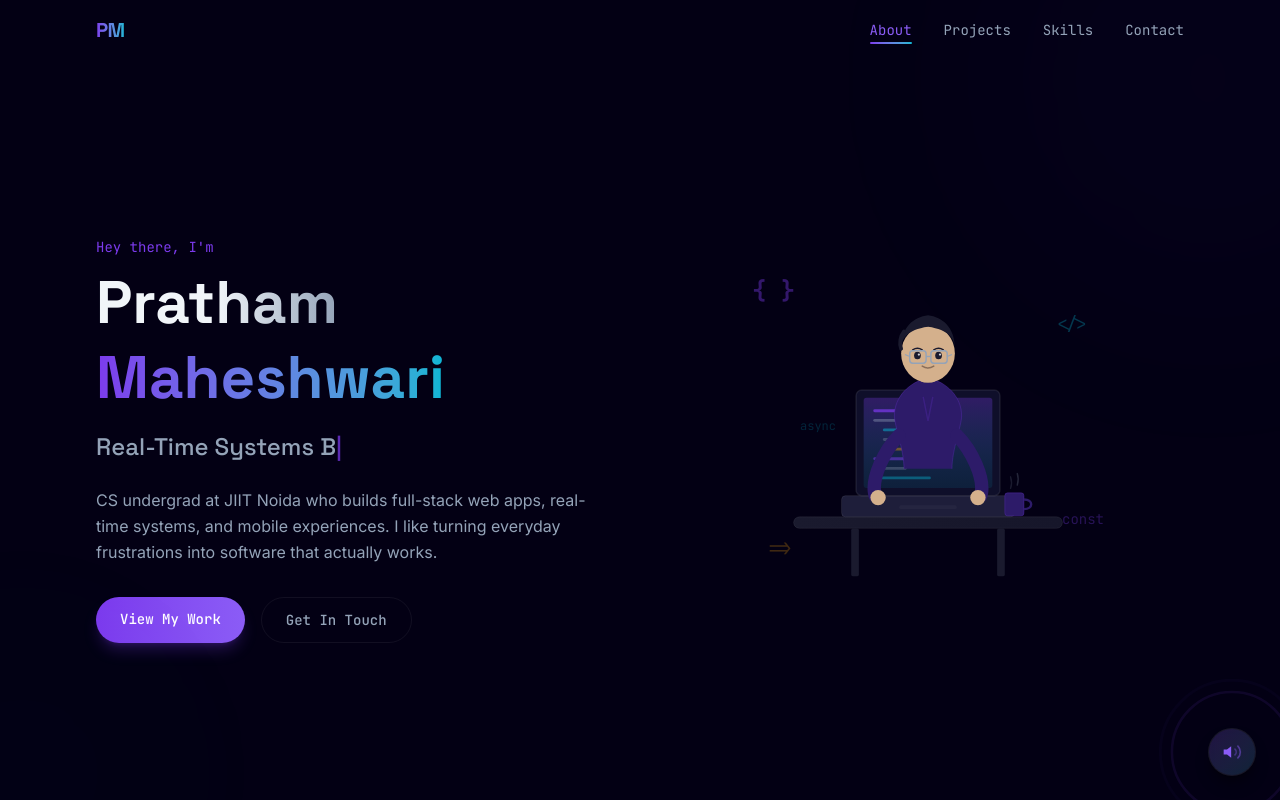
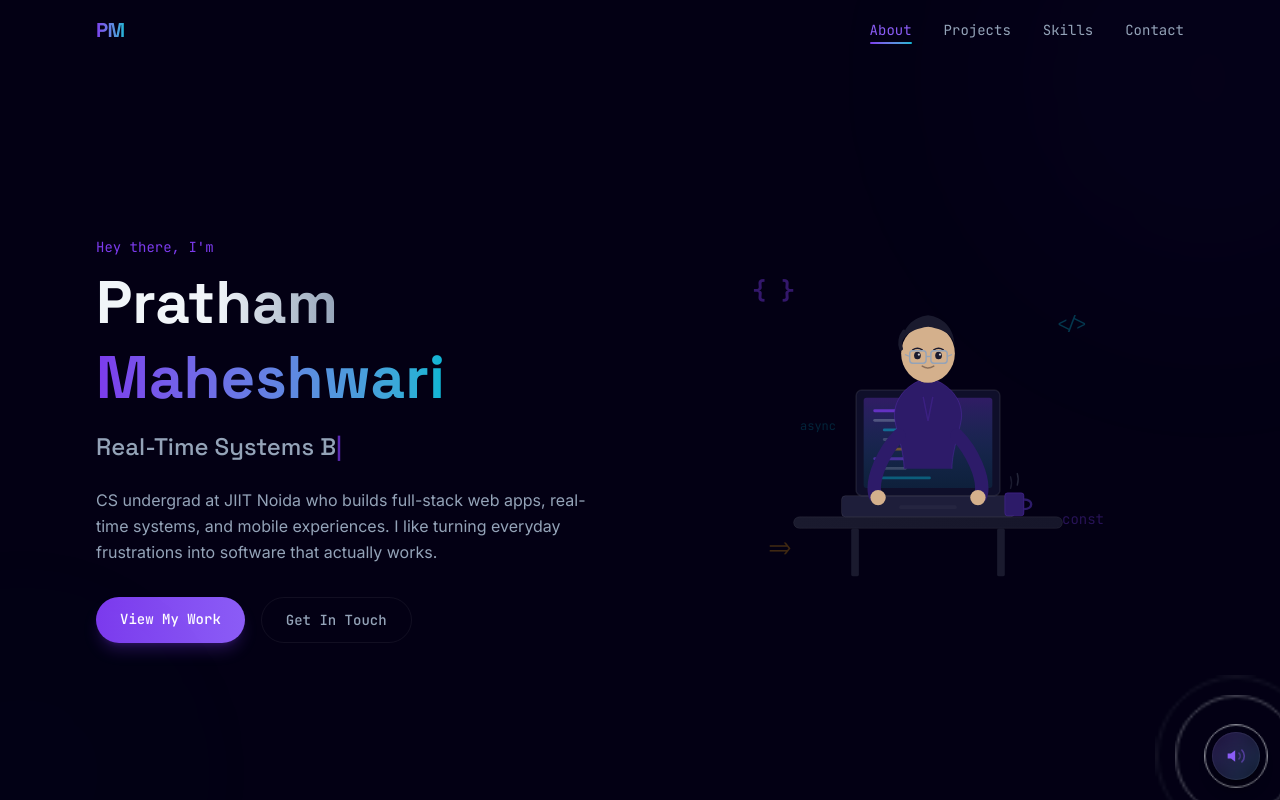
Before and after one commit to Pratham5555/Pratham_Portfolio, a Next.js app: page / in a window 1280 px wide. Both pictures are taken after a click on the button "Play ambient sound". Shown: the top 800 px of the page. Built offline with nearby package versions, Linux system fonts and the light colour scheme.

Commit message:
fix: stable sound button — css-only rings, fixed size container, safe-area insets

```diff
--- a/src/app/globals.css
+++ b/src/app/globals.css
@@ -30,6 +30,9 @@ body {
   background-color: #030014;
   color: #f1f5f9;
   font-family: var(--font-sans), system-ui, sans-serif;
+  /* Prevents scrollbar appearance from shifting fixed elements */
+  scrollbar-gutter: stable;
+  overflow-x: clip;
 }
 
 ::-webkit-scrollbar {
@@ -77,3 +80,22 @@ body {
     transform: rotate(360deg);
   }
 }
+
+/* Sound button pulse rings — CSS-only so they never affect layout */
+@keyframes sound-ring {
+  0% {
+    transform: scale(1);
+    opacity: 0.65;
+  }
+  100% {
+    transform: scale(3.6);
+    opacity: 0;
+  }
+}
+
+.sound-ring {
+  animation: none;
+}
+.sound-ring.active {
+  animation: sound-ring 2.6s ease-out infinite;
+}
--- a/src/components/ui/SoundToggle.tsx
+++ b/src/components/ui/SoundToggle.tsx
@@ -1,7 +1,7 @@
 "use client";
 
 import { useState, useEffect, useRef, useCallback } from "react";
-import { motion, AnimatePresence } from "framer-motion";
+import { motion } from "framer-motion";
 
 // A-minor pentatonic: A4, C5, E5, G5, A5, C6
 const ARPEGGIO_NOTES = [440, 523.25, 659.25, 783.99, 880, 1046.5];
@@ -106,7 +106,7 @@ function startArpeggio(
       env.gain.linearRampToValueAtTime(0.038, nextTime + 0.05);
       env.gain.exponentialRampToValueAtTime(0.0001, nextTime + NOTE_SPACING * 0.88);
       osc.connect(env);
-      env.connect(delay); // feed through reverb tail
+      env.connect(delay);
       env.connect(master);
       osc.start(nextTime);
       osc.stop(nextTime + NOTE_SPACING);
@@ -182,53 +182,59 @@ export function SoundToggle() {
   }, []);
 
   return (
-    <div className="fixed bottom-6 right-6 z-50 h-12 w-12">
-      {/* Pulsing rings — absolutely positioned so they never affect container size */}
-      <AnimatePresence>
-        {isPlaying &&
-          [0, 1, 2].map((i) => (
-            <motion.span
-              key={i}
-              className="pointer-events-none absolute inset-0 rounded-full border border-violet/30"
-              initial={{ scale: 1, opacity: 0.7 }}
-              animate={{ scale: 2.8 + i * 0.6, opacity: 0 }}
-              transition={{
-                duration: 2.8,
-                delay: i * 0.9,
-                repeat: Infinity,
-                ease: "easeOut" as const,
-              }}
-              style={{ transformOrigin: "center" }}
-            />
-          ))}
-      </AnimatePresence>
+    /*
+     * Outer shell: fixed position, explicit pixel size so it NEVER
+     * recalculates from children. overflow-visible so rings paint
+     * outside without creating a scroll-trigger.
+     * Safe-area padding for iOS notches/home bars.
+     */
+    <div
+      className="fixed z-50"
+      style={{
+        bottom: "max(1.25rem, env(safe-area-inset-bottom, 1.25rem))",
+        right: "max(1.25rem, env(safe-area-inset-right, 1.25rem))",
+        width: 48,
+        height: 48,
+        /* Promote to its own GPU layer — prevents repaint jank */
+        willChange: "transform",
+        transform: "translateZ(0)",
+      }}
+    >
+      {/*
+       * Pulse rings: always in DOM (no AnimatePresence / no DOM
+       * insertion jank). Active state is toggled via CSS class so
+       * the browser handles the animation entirely on the compositor
+       * thread — zero JS involvement, zero layout impact.
+       * animation-delay staggers the three rings.
+       */}
+      {[0, 1, 2].map((i) => (
+        <span
+          key={i}
+          className={`sound-ring pointer-events-none absolute inset-0 rounded-full border border-violet/30${isPlaying ? " active" : ""}`}
+          style={{
+            animationDelay: `${i * 0.85}s`,
+            transformOrigin: "center center",
+          }}
+        />
+      ))}
 
+      {/* Inner glow overlay — always mounted, opacity toggled smoothly */}
+      <motion.div
+        className="pointer-events-none absolute inset-0 rounded-full bg-gradient-to-br from-violet/25 to-cyan/20"
+        animate={{ opacity: isPlaying ? 1 : 0 }}
+        transition={{ duration: 0.5 }}
+      />
+
+      {/* The actual button — absolute inset-0 so it never resizes the container */}
       <motion.button
         onClick={toggle}
-        whileHover={{ scale: 1.12 }}
-        whileTap={{ scale: 0.92 }}
+        whileHover={{ scale: 1.1 }}
+        whileTap={{ scale: 0.9 }}
         aria-label={isPlaying ? "Mute ambient sound" : "Play ambient sound"}
         title={isPlaying ? "Sound on — click to mute" : "Play ambient sound"}
         className="absolute inset-0 flex items-center justify-center rounded-full border border-border bg-card shadow-lg shadow-black/40 backdrop-blur-sm transition-colors hover:border-violet/40 hover:bg-card-hover"
+        style={{ touchAction: "manipulation" }}
       >
-        {/* Inner glow when playing */}
-        <AnimatePresence>
-          {isPlaying && (
-            <motion.div
-              key="glow"
-              initial={{ opacity: 0 }}
-              animate={{ opacity: [0.5, 1, 0.5] }}
-              exit={{ opacity: 0 }}
-              transition={{
-                duration: 2.2,
-                repeat: Infinity,
-                ease: "easeInOut",
-              }}
-              className="absolute inset-0 rounded-full bg-gradient-to-br from-violet/25 to-cyan/20"
-            />
-          )}
-        </AnimatePresence>
-
         <span className="relative z-10">
           {isPlaying ? <SoundOnIcon /> : <SoundOffIcon />}
         </span>
@@ -252,7 +258,6 @@ function SoundOnIcon() {
         strokeLinecap="round"
         strokeLinejoin="round"
       />
-      {/* Inner arc — pulses */}
       <motion.path
         d="M15.54 8.46a5 5 0 0 1 0 7.07"
         stroke="currentColor"
@@ -260,13 +265,8 @@ function SoundOnIcon() {
         strokeLinecap="round"
         fill="none"
         animate={{ opacity: [0.35, 1, 0.35] }}
-        transition={{
-          duration: 1.4,
-          repeat: Infinity,
-          ease: "easeInOut",
-        }}
+        transition={{ duration: 1.4, repeat: Infinity, ease: "easeInOut" as const }}
       />
-      {/* Outer arc — pulses with offset */}
       <motion.path
         d="M19.07 4.93a10 10 0 0 1 0 14.14"
         stroke="currentColor"
@@ -274,12 +274,7 @@ function SoundOnIcon() {
         strokeLinecap="round"
         fill="none"
         animate={{ opacity: [0.35, 1, 0.35] }}
-        transition={{
-          duration: 1.4,
-          delay: 0.2,
-          repeat: Infinity,
-          ease: "easeInOut",
-        }}
+        transition={{ duration: 1.4, delay: 0.2, repeat: Infinity, ease: "easeInOut" as const }}
       />
     </svg>
   );
```
